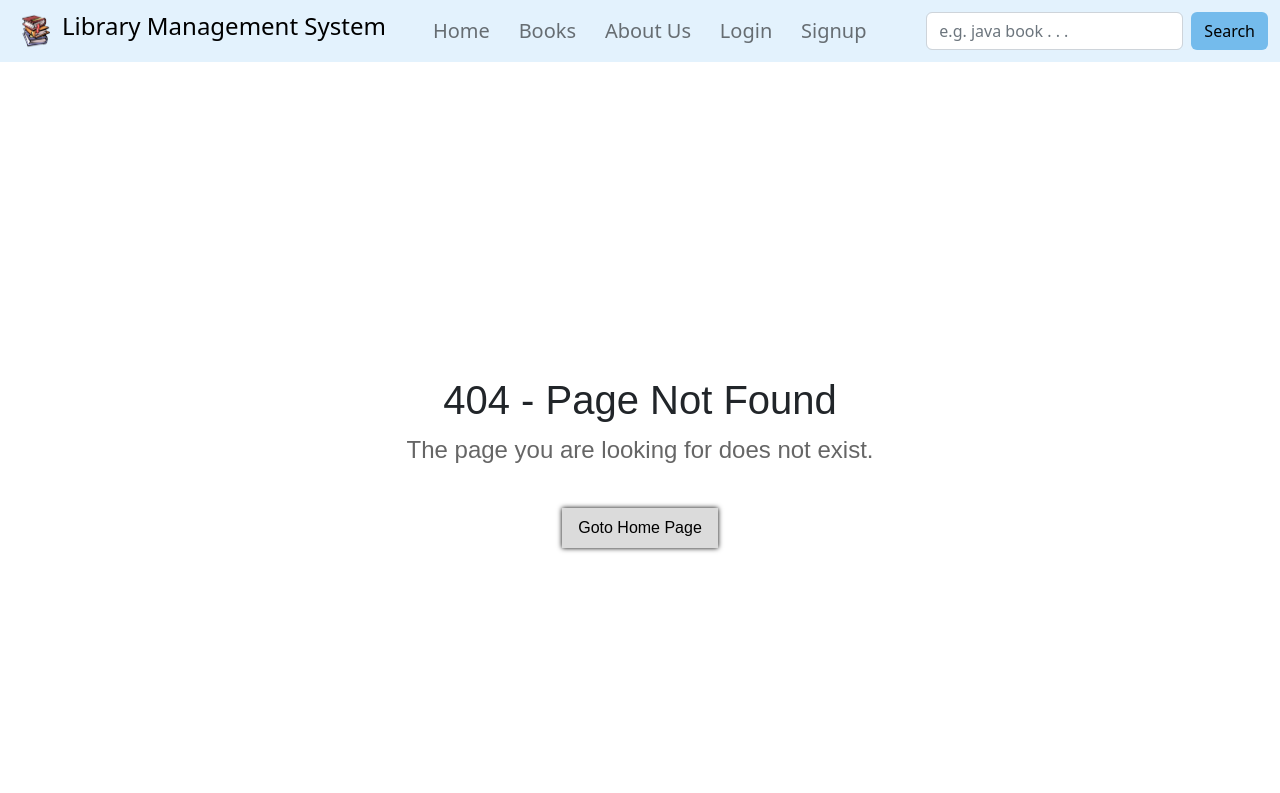
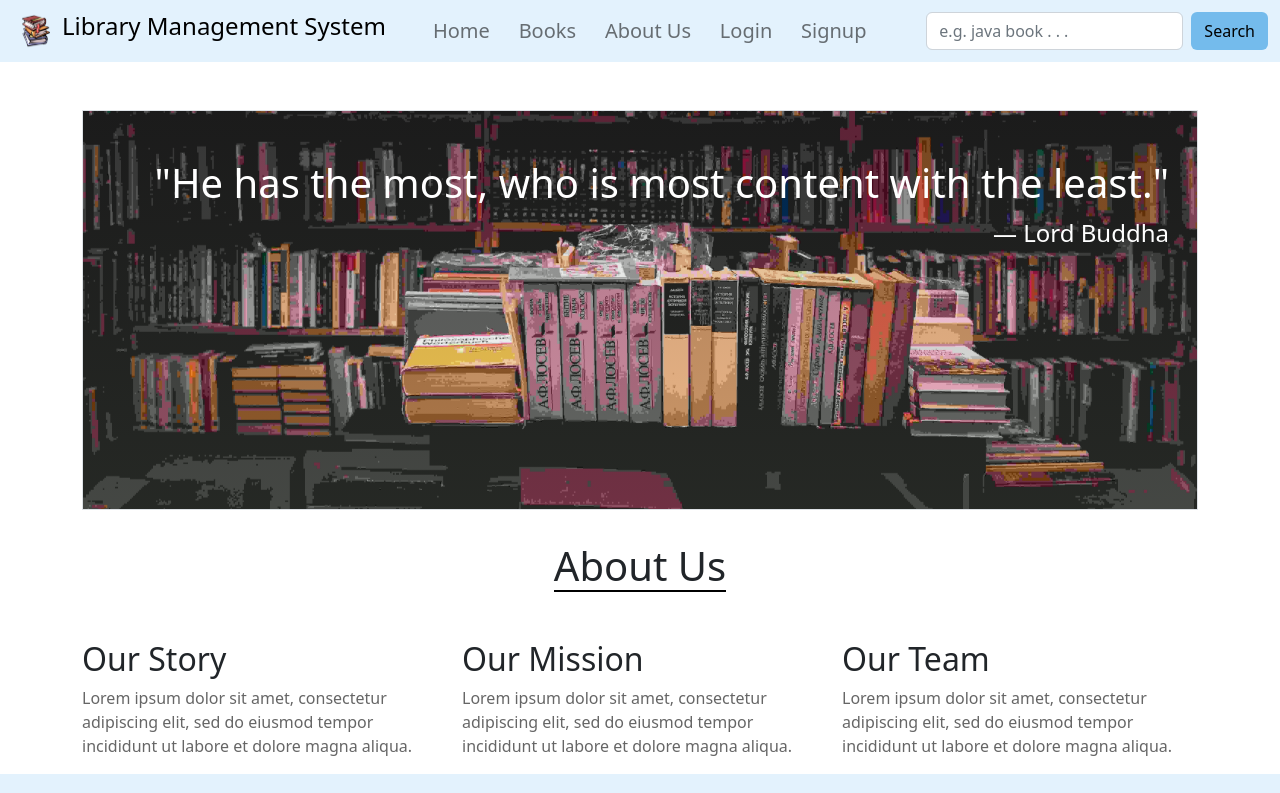
Before and after one commit to MrAalu/LibraryManagementSystem_MERN-with-Book-Recommendation-Algorithm, a React (Vite) app in the folder frontend/: page /about in a window 1280 px wide. Shown: the top 793 px of the page. Built offline with nearby package versions, Linux system fonts and the light colour scheme.

Commit message:
About US Page Created

```diff
--- a/frontend/src/App.jsx
+++ b/frontend/src/App.jsx
@@ -8,6 +8,7 @@ import Home from './home/Home'
 import Menu from './filterHome/Menu'
 import Books from './books/Books'
 import Footer from './footer/Footer'
+import AboutUsPage from './about/AboutUsPage'
 import PagenotFound from './404-pageNotFound/PagenotFound'
 
 const App = () => {
@@ -21,6 +22,7 @@ const App = () => {
           <Route path='/signup' element={<Signup></Signup>} />
           <Route path='/menu' element={<Menu></Menu>} />
           <Route path='/books' element={<Books />} />
+          <Route path='/about' element={<AboutUsPage />} />
 
           <Route path='*' element={<PagenotFound></PagenotFound>} />
         </Routes>
--- /dev/null
+++ b/frontend/src/about/AboutUsBanner.jsx
@@ -0,0 +1,18 @@
+import React from 'react'
+import { Container, Row, Col } from 'react-bootstrap'
+import './aboutbanner.css'
+
+const AboutUsBanner = () => {
+  return (
+    <div className='about-div-with-background border mt-5'>
+      <Container>
+        <Row className='about-quote-container mt-5 me-1'>
+          <h1>"He has the most, who is most content with the least."</h1>
+          <p>― Lord Buddha</p>
+        </Row>
+      </Container>
+    </div>
+  )
+}
+
+export default AboutUsBanner
--- /dev/null
+++ b/frontend/src/about/AboutUsPage.jsx
@@ -0,0 +1,29 @@
+import React from 'react'
+import { Container, Row, Col } from 'react-bootstrap'
+import AboutUsBanner from './AboutUsBanner'
+import './aboutus.css'
+import { about_data } from './aboutusData'
+
+const AboutUsPage = () => {
+  return (
+    <Container>
+      <AboutUsBanner></AboutUsBanner>
+      <h1 className='h1 text-center mx-auto' id='about-heading'>
+        About Us
+      </h1>
+      <Row className='mt-5 aboutus-bottom-section'>
+        {about_data.map((items) => {
+          const { id, title, description } = items
+          return (
+            <Col lg={4} key={id}>
+              <h2>{title}</h2>
+              <p>{description}</p>
+            </Col>
+          )
+        })}
+      </Row>
+    </Container>
+  )
+}
+
+export default AboutUsPage
--- /dev/null
+++ b/frontend/src/about/aboutbanner.css
@@ -0,0 +1,25 @@
+.about-div-with-background {
+  height: 400px;
+  overflow: hidden;
+  background-image: linear-gradient(
+      rgba(0, 0, 0, 0.151),
+      rgba(174, 245, 152, 0.041)
+    ),
+    url('/aboutUsBanner.jpg');
+  overflow: hidden;
+  background-repeat: no-repeat;
+  background-size: cover;
+  background-position: bottom;
+  /* background-attachment: fixed; */
+  background-color: rgb(75, 129, 177);
+}
+
+.about-quote-container {
+  text-align: right;
+  width: auto;
+  color: white;
+}
+
+.about-quote-container p {
+  color: white;
+}
--- /dev/null
+++ b/frontend/src/about/aboutus.css
@@ -0,0 +1,9 @@
+#about-heading {
+  border-bottom: 2px solid black;
+  margin-top: 2rem;
+  width: fit-content;
+}
+
+.aboutus-bottom-section p {
+  font-size: 1rem;
+}
--- /dev/null
+++ b/frontend/src/about/aboutusData.js
@@ -0,0 +1,20 @@
+export const about_data = [
+  {
+    id: 1,
+    title: `Our Story`,
+    description: `Lorem ipsum dolor sit amet, consectetur adipiscing elit, sed do
+            eiusmod tempor incididunt ut labore et dolore magna aliqua.`,
+  },
+  {
+    id: 2,
+    title: `Our Mission`,
+    description: `Lorem ipsum dolor sit amet, consectetur adipiscing elit, sed do
+            eiusmod tempor incididunt ut labore et dolore magna aliqua.`,
+  },
+  {
+    id: 3,
+    title: `Our Team`,
+    description: `Lorem ipsum dolor sit amet, consectetur adipiscing elit, sed do
+            eiusmod tempor incididunt ut labore et dolore magna aliqua.`,
+  },
+]
--- a/frontend/src/footer/Footer.jsx
+++ b/frontend/src/footer/Footer.jsx
@@ -8,7 +8,7 @@ const Footer = () => {
       <div className='container'>
         <div className='row'>
           <div className='col-md-4'>
-            <h5>Info</h5>
+            <h5 className='h5 mt-3'>Info</h5>
             <ul className='list-unstyled'>
               <li>Email: info@library.com</li>
               <li>Phone: +977-9801234568</li>
@@ -16,7 +16,7 @@ const Footer = () => {
             </ul>
           </div>
           <div className='col-md-4'>
-            <h5>Links</h5>
+            <h5 className='h5 mt-3'>Links</h5>
             <ul className='list-unstyled'>
               <li>
                 <Link to='/'>Home</Link>
@@ -30,7 +30,7 @@ const Footer = () => {
             </ul>
           </div>
           <div className='col-md-4'>
-            <h5>Legal</h5>
+            <h5 className='h5 mt-3'>Legal</h5>
             <ul className='list-unstyled'>
               <li>
                 <Link to='/about'>Privacy Policy</Link>
```
Also changed, not shown: frontend/public/aboutUsBanner.jpg (added).
